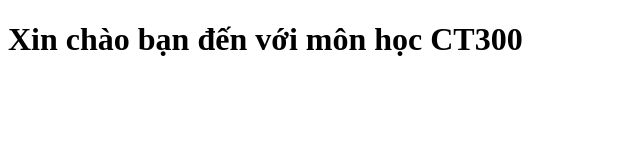
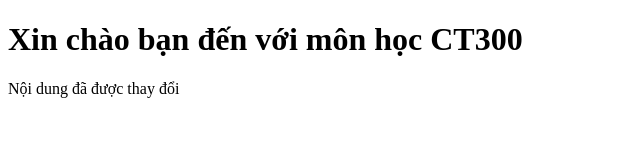
Before and after one commit to NguyenTanPhat1305/CT300-lab1-baitap1, a plain HTML site: page index.html in a window 1280 px wide. Shown: the whole page, without its empty margins (0-640 px from the left). Drawn offline with Linux system fonts and the light colour scheme.

Commit message:
Da fix xong loi tren nhanh hotfix

```diff
--- a/index.html
+++ b/index.html
@@ -2,5 +2,6 @@
 <html lang="vi">
   <body>
     <h1>Xin chào bạn đến với môn học CT300</h1>
+    <span>Nội dung đã được thay đổi</span>
   </body>
 </html>
```
